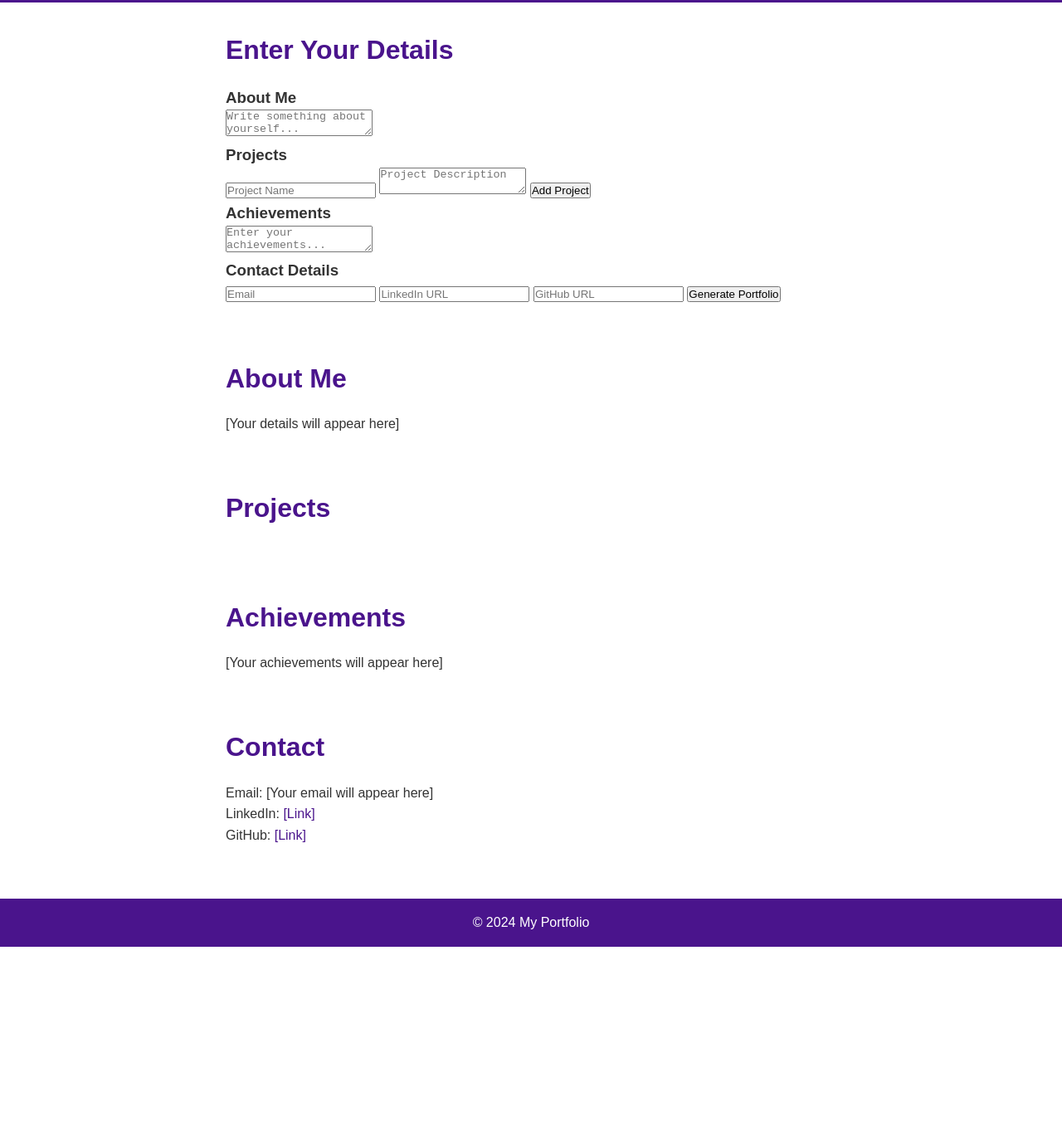
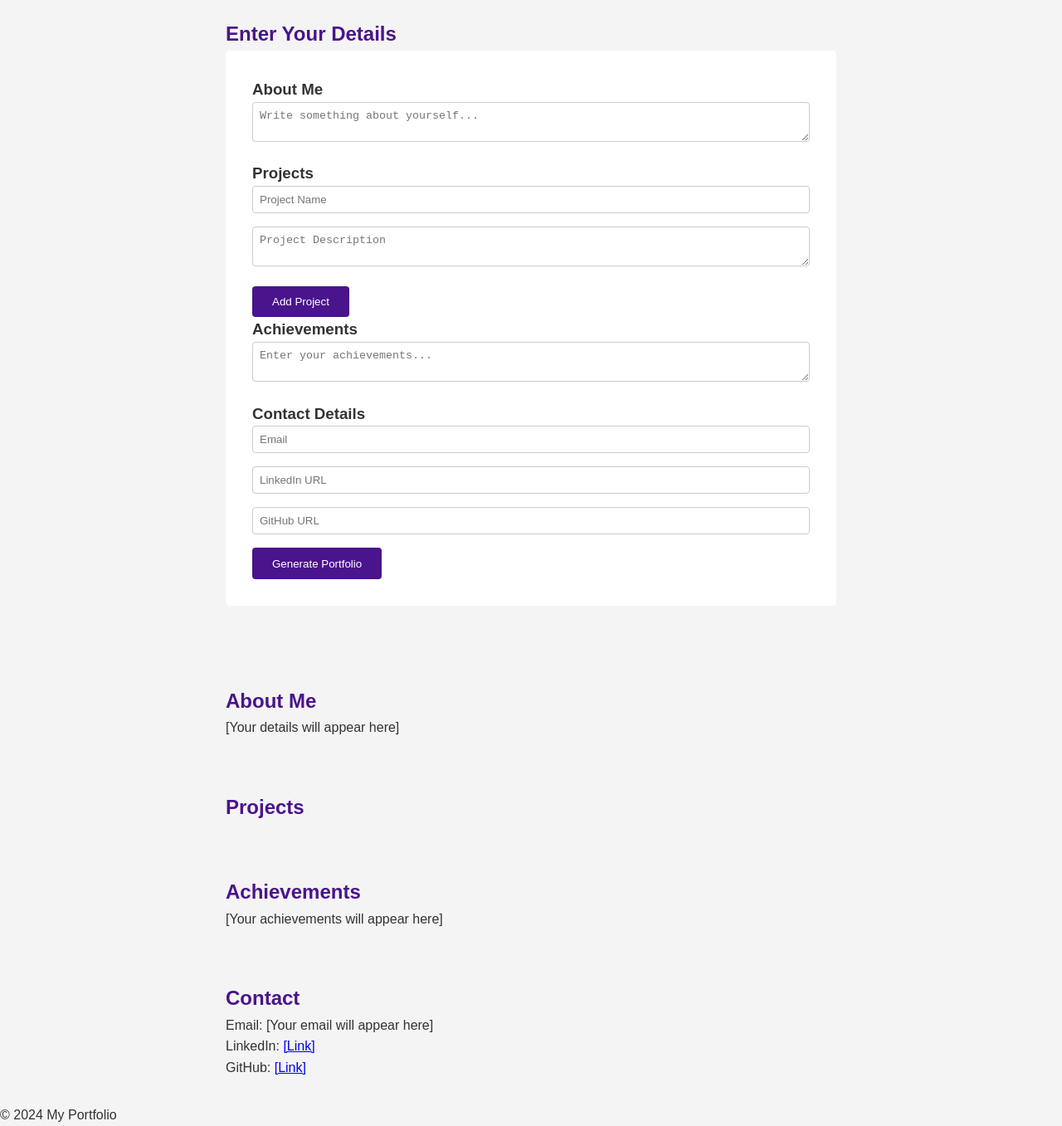
Before and after one commit to Jagadish1n/my-portfolio, a plain HTML site: page index.html in a window 1280 px wide. Shown: the part 205-1562 px from the top of the page at 83% size. Before the commit the page ends 1346 px from the top, so only its background shows below. Drawn offline with Linux system fonts and the light colour scheme.

Commit message:
styles.css

```diff
--- a/styles.css
+++ b/styles.css
@@ -1,4 +1,4 @@
-/* Reset */
+/* Basic styling */
 * {
     margin: 0;
     padding: 0;
@@ -6,13 +6,14 @@
 }
 
 body {
-    font-family: 'Arial', sans-serif;
+    font-family: Arial, sans-serif;
     color: #333;
     line-height: 1.6;
+    background-color: #f4f4f4;
 }
 
 header {
-    background-color: #4a148c; /* SkillForge purple */
+    background-color: #4a148c;
     color: #fff;
     text-align: center;
     padding: 2rem;
@@ -20,11 +21,6 @@ header {
 
 header h1 {
     font-size: 2.5rem;
-    margin-bottom: 0.5rem;
-}
-
-header p {
-    font-size: 1.2rem;
 }
 
 nav ul {
@@ -51,40 +47,33 @@ section {
 }
 
 h2 {
-    font-size: 2rem;
     color: #4a148c;
-    margin-bottom: 1rem;
 }
 
-#projects .project {
-    background-color: #f4f4f4;
-    padding: 1rem;
-    border-left: 4px solid #4a148c;
-    margin-bottom: 1.5rem;
+form {
+    background: #fff;
+    padding: 2rem;
+    margin-bottom: 2rem;
+    border-radius: 5px;
 }
 
-#achievements ul {
-    list-style-type: disc;
-    padding-left: 1.5rem;
+textarea, input[type="text"] {
+    width: 100%;
+    padding: 0.5rem;
+    margin-bottom: 1rem;
+    border: 1px solid #ccc;
+    border-radius: 4px;
 }
 
-#achievements li {
-    margin-bottom: 0.5rem;
+button {
+    padding: 0.7rem 1.5rem;
+    background-color: #4a148c;
+    color: #fff;
+    border: none;
+    border-radius: 4px;
+    cursor: pointer;
 }
 
-#contact a {
-    color: #4a148c;
-    text-decoration: none;
+button:hover {
+    background-color: #6a1b9a;
 }
-
-#contact a:hover {
-    text-decoration: underline;
-}
-
-footer {
-    background-color: #4a148c;
-    color: #fff;
-    text-align: center;
-    padding: 1rem;
-    margin-top: 2rem;
-}
```
